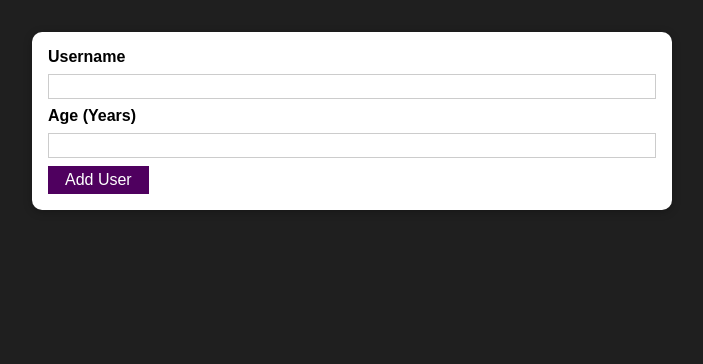
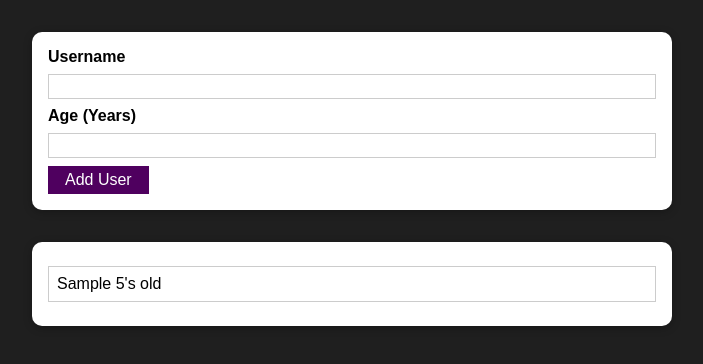
Before and after one commit to socool/udemy-react-user-demo, a React (Create React App) app: page / in a window 1280 px wide. Both pictures are taken after typing "Sample", "5" into the empty fields and a click on the button "Add User". Shown: the top 364 px of the page, without its empty margins (288-991 px from the left). Built offline with nearby package versions, Linux system fonts and the light colour scheme.

Commit message:
managing a list of users via state

```diff
--- a/src/App.js
+++ b/src/App.js
@@ -1,10 +1,23 @@
-import React from "react";
+import React, { useState } from "react";
 import AddUser from "./components/Users/AddUser";
+import UsersList from "./components/Users/UsersList";
 
 function App() {
+  const [usersList, setUsersList] = useState([]);
+
+  const addUserHandler = (uName, uAge) => {
+    setUsersList((prevUsersList) => {
+      return [
+        ...prevUsersList,
+        { name: uName, age: uAge, id: Math.random().toString() },
+      ];
+    });
+  };
+
   return (
     <div>
-      <AddUser />
+      <AddUser onAddUser={addUserHandler} />
+      <UsersList users={usersList} />
     </div>
   );
 }
--- a/src/components/Users/AddUser.js
+++ b/src/components/Users/AddUser.js
@@ -17,6 +17,8 @@ const AddUser = (props) => {
     if (+enteredAge < 1) {
       return;
     }
+    props.onAddUser(enteredUsername, enteredAge);
+
     console.log(enteredUsername, enteredAge);
     setEnteredUsername("");
     setEnteredAge("");
--- /dev/null
+++ b/src/components/Users/UsersList.js
@@ -0,0 +1,19 @@
+import React from "react";
+
+import Card from "../UI/Card";
+import classes from "./UsersList.module.css";
+
+const UsersList = (props) => {
+  return (
+    <Card className={classes.users}>
+      <ul>
+        {props.users.map((user) => (
+          <li key={user.id}>
+            {user.name} {user.age}'s old
+          </li>
+        ))}
+      </ul>
+    </Card>
+  );
+};
+export default UsersList;
--- /dev/null
+++ b/src/components/Users/UsersList.module.css
@@ -0,0 +1,16 @@
+.users {
+  margin: 2rem auto;
+  width: 90%;
+  max-width: 40rem;
+}
+
+.users ul {
+  list-style: none;
+  padding: 1rem;
+}
+
+.users li {
+  border: 1px solid #ccc;
+  margin: 0.5rem 0;
+  padding: 0.5rem;
+}
```
